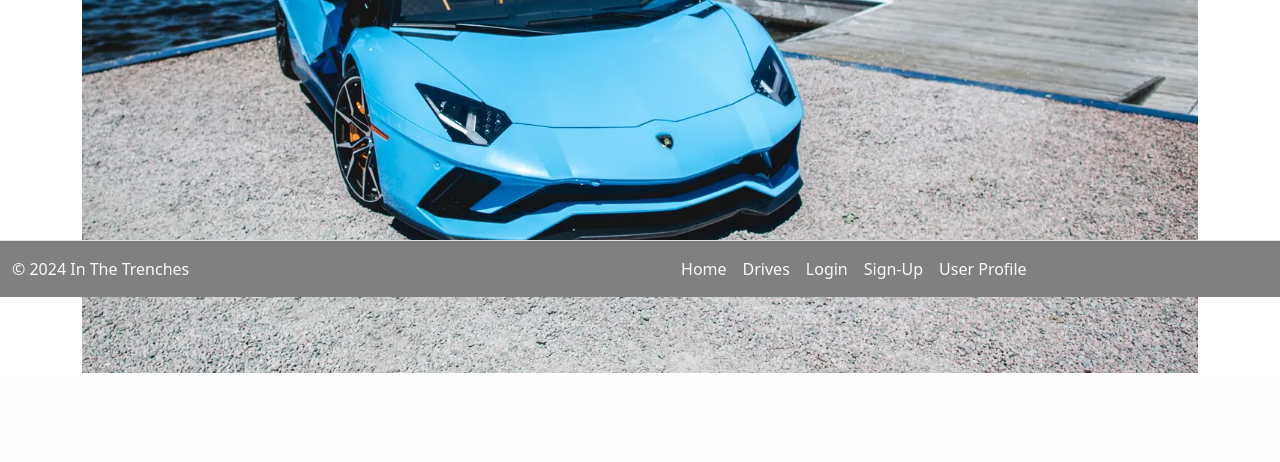
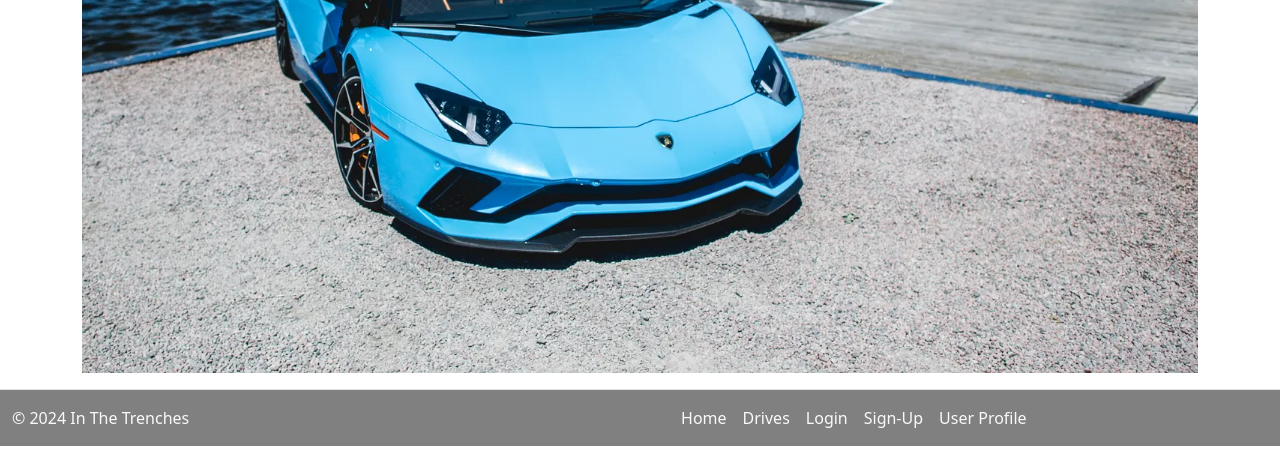
Before and after one commit to sophtank/3155finalproj, a Flask app: page /leaderboard in a window 1280 px wide. Shown: the part 503-965 px from the top of the page. Before the commit the page ends 876 px from the top, so only its background shows below. Run offline with Flask 3, Linux system fonts and the light colour scheme; data that the repository does not hold is empty; some libraries are stand-ins or nearby versions.

Commit message:
fixed? footer

```diff
--- a/templates/_layout.html
+++ b/templates/_layout.html
@@ -85,7 +85,7 @@
     {% block body %}{% endblock %}
     </div>
 
-<footer class="container-fluid align-bottom d-flex flex-wrap justify-content-between align-items-center py-2 my-3 border-top" style="background-color: gray; position: fixed; bottom: -2%;">
+<footer class="container-fluid align-bottom d-flex flex-wrap justify-content-between align-items-center py-2 my-3 border-top" style="background-color: gray; position: relative; bottom: -2%;">
     <p class="col-md-4 mb-0 text-light">&copy; 2024 In The Trenches</p>
     <ul class="nav col-md-4 justify-content-end">
         <li class="nav-item"><a href="/" class="nav-link px-2 text-light">Home</a></li>
```
